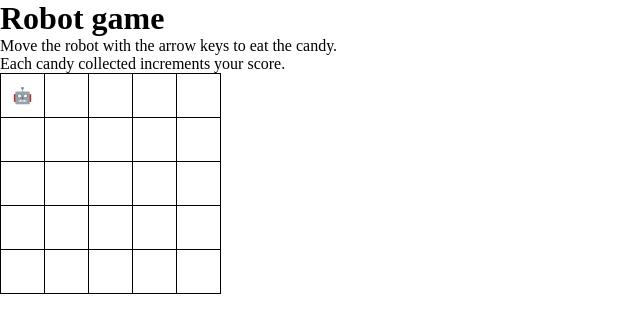
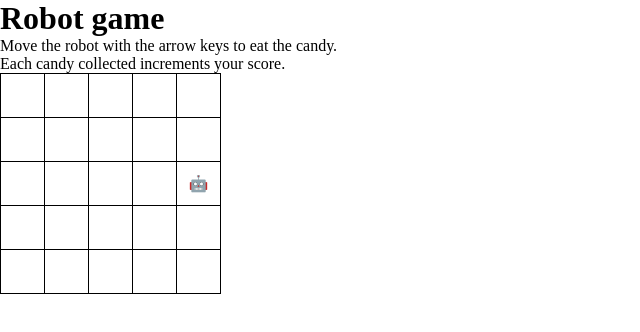
Before and after one commit to couvq/xstate_robot_game, a React (Vite) app: page / in a window 1280 px wide. Shown: the top 332 px of the page, without its empty margins (0-640 px from the left). Built offline with nearby package versions, Linux system fonts and the light colour scheme.

Commit message:
make robot appear on random position on our board initially

```diff
--- a/src/machines/gameMachine.ts
+++ b/src/machines/gameMachine.ts
@@ -7,6 +7,12 @@ type GameContext = {
 };
 
 type GameEvent = { type: "move"; direction: "up" | "down" | "left" | "right" };
+
+const getRandomBoardPosition = (): [number, number] => {
+  const row = Math.floor(Math.random() * BOARD_SIZE);
+  const col = Math.floor(Math.random() * BOARD_SIZE);
+  return [row, col];
+};
 
 const gameMachine = setup({
   types: {
@@ -18,7 +24,7 @@ const gameMachine = setup({
   id: "game",
   initial: "playing",
   context: {
-    robotPosition: [0, 0],
+    robotPosition: getRandomBoardPosition(),
   },
   states: {
     playing: {
```
